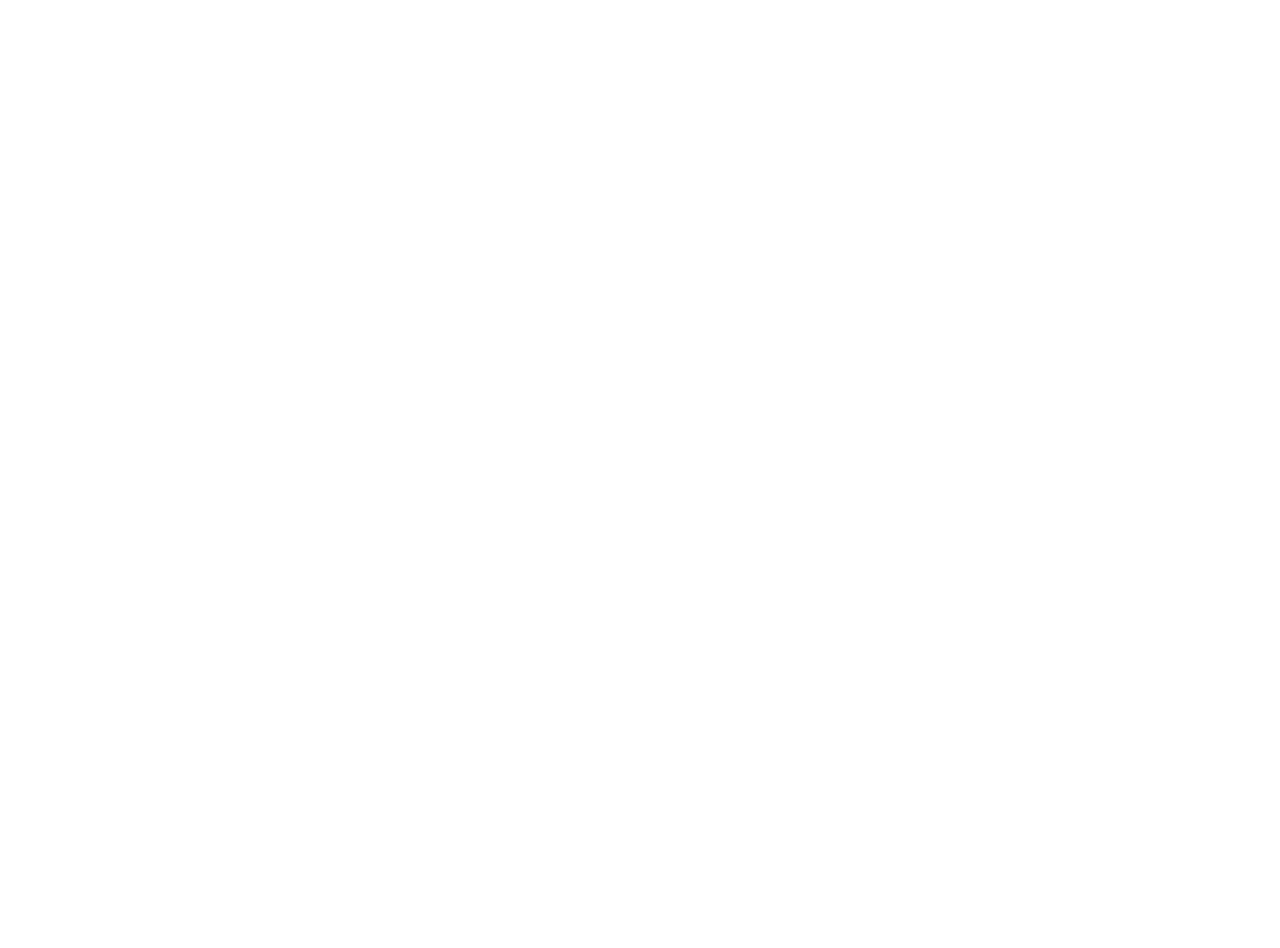
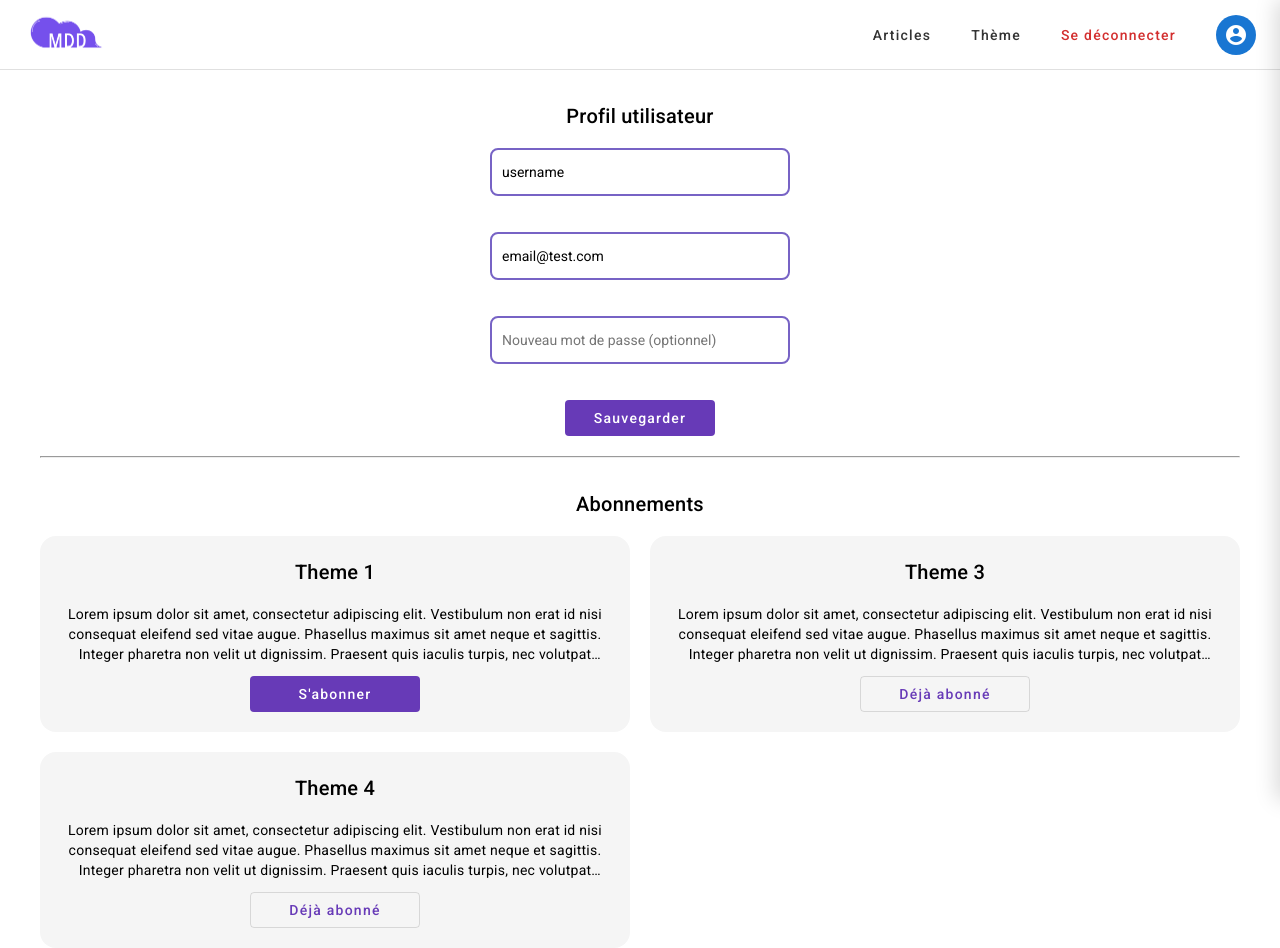
Before and after one commit to EdouardPlantevin/OC_P6, an Angular app in the folder front/: page /profile in a window 1280 px wide. Before the commit this address led to /. Before the commit the page ends 800 px from the top, so only its background shows below. Built offline with nearby package versions, Linux system fonts and the light colour scheme.

Commit message:
init profile

```diff
--- a/front/src/app/app.routes.ts
+++ b/front/src/app/app.routes.ts
@@ -9,6 +9,10 @@ export const routes: Routes = [
     {
       path: 'inscription',
       loadComponent: async () => (await import('./pages/register/register.component')).RegisterComponent
+    },
+    {
+      path: 'profile',
+      loadComponent: async () => (await import('./pages/profile/profile.component')).ProfileComponent
     },
     {
       path: 'themes',
--- /dev/null
+++ b/front/src/app/pages/profile/profile.component.html
@@ -0,0 +1,88 @@
+<app-header />
+
+<div class="profile-wrapper">
+  <h2>Profil utilisateur</h2>
+
+  <form [formGroup]="profileForm" (ngSubmit)="onSubmit()">
+    <div class="form-group">
+      <input
+        type="text"
+        formControlName="username"
+        placeholder="Nom d'utilisateur"
+        [class.error]="username?.invalid && username?.touched">
+
+      @if (username?.invalid && username?.touched) {
+        <div class="error-message">
+          @if (username?.errors?.['required']) {
+            <span>Le nom d'utilisateur est requis</span>
+          }
+          @if (username?.errors?.['minlength']) {
+            <span>Le nom d'utilisateur doit contenir au moins 3 caractères</span>
+          }
+          @if (username?.errors?.['maxlength']) {
+            <span>Le nom d'utilisateur ne peut pas dépasser 30 caractères</span>
+          }
+        </div>
+      }
+    </div>
+
+    <div class="form-group">
+      <input
+        type="email"
+        formControlName="email"
+        placeholder="Email"
+        [class.error]="email?.invalid && email?.touched">
+
+      @if (email?.invalid && email?.touched) {
+        <div class="error-message">
+          @if (email?.errors?.['required']) {
+            <span>L'email est requis</span>
+          }
+          @if (email?.errors?.['email']) {
+            <span>Veuillez entrer un email valide</span>
+          }
+        </div>
+      }
+    </div>
+
+    <div class="form-group">
+      <input
+        type="password"
+        formControlName="password"
+        placeholder="Nouveau mot de passe (optionnel)"
+        [class.error]="password?.invalid && password?.touched">
+
+      @if (password?.invalid && password?.touched) {
+        <div class="error-message">
+          @if (password?.errors?.['minlength']) {
+            <span>Le mot de passe doit contenir au moins 6 caractères</span>
+          }
+        </div>
+      }
+    </div>
+
+    <button
+      type="submit"
+      matButton="filled"
+      color="primary"
+      [disabled]="profileForm.invalid || isSubmitting">
+      @if (isSubmitting) {
+        Sauvegarde...
+      } @else {
+        Sauvegarder
+      }
+    </button>
+  </form>
+
+
+  <hr class="my-20">
+
+  <h2>Abonnements</h2>
+
+  <div class="themes-wrapper">
+    @for (theme of mockThemes; track theme.id) {
+      <app-card-theme [theme]="theme" (toggleSubscribe)="toggleSubscribe(theme.id, $event)"></app-card-theme>
+    }
+  </div>
+
+</div>
--- /dev/null
+++ b/front/src/app/pages/profile/profile.component.scss
@@ -0,0 +1,45 @@
+.profile-wrapper {
+  max-width: 1200px;
+  margin: 0 auto;
+  text-align: center;
+
+  h2 {
+    margin-top: 30px;
+  }
+  form {
+    display: flex;
+    flex-direction: column;
+    gap: 20px;
+    width: 300px;
+    margin: 0 auto;
+
+    input {
+      border: 2px solid var(--primary);
+      border-radius: 8px;
+      height: 48px;
+      padding: 10px;
+    }
+
+    button {
+      width: 150px;
+      margin: 0 auto;
+    }
+  }
+
+  .themes-wrapper {
+    display: grid;
+    grid-template-columns: repeat(2, 1fr);
+    grid-auto-rows: 1fr;
+    gap: 20px;
+  }
+}
+
+@media screen and (max-width: 820px) {
+  .profile-wrapper {
+    margin-top: 90px;
+    .themes-wrapper {
+      grid-template-columns: 1fr;
+      padding: 10px;
+    }
+  }
+}
--- /dev/null
+++ b/front/src/app/pages/profile/profile.component.ts
@@ -0,0 +1,96 @@
+import { Component, inject, output } from '@angular/core';
+import { FormBuilder, FormGroup, Validators, ReactiveFormsModule } from '@angular/forms';
+import { CommonModule } from '@angular/common';
+import { MatButton } from "@angular/material/button";
+import { HeaderComponent } from "../../components/header/header.component";
+import { CardThemeComponent } from "../../components/card-theme/card-theme.component";
+import { ThemeInterface } from "../../../interfaces/theme.interface";
+
+@Component({
+  selector: 'app-profile',
+  imports: [
+    MatButton,
+    HeaderComponent,
+    CardThemeComponent,
+    ReactiveFormsModule,
+    CommonModule
+  ],
+  templateUrl: './profile.component.html',
+  styleUrl: './profile.component.scss'
+})
+export class ProfileComponent {
+  private fb = inject(FormBuilder);
+
+  // Output pour émettre les données du profil
+  profileUpdated = output<{ username: string; email: string; password?: string }>();
+
+  profileForm: FormGroup;
+  isSubmitting = false;
+
+  constructor() {
+    this.profileForm = this.fb.group({
+      username: ['username', [Validators.required, Validators.minLength(3), Validators.maxLength(30)]],
+      email: ['email@test.com', [Validators.required, Validators.email]],
+      password: ['', [Validators.minLength(6)]]
+    });
+  }
+
+  onSubmit(): void {
+    if (this.profileForm.valid && !this.isSubmitting) {
+      this.isSubmitting = true;
+
+      const profileData = {
+        username: this.profileForm.value.username,
+        email: this.profileForm.value.email,
+        password: this.profileForm.value.password || undefined
+      };
+
+      // Émettre les données du profil
+      this.profileUpdated.emit(profileData);
+
+      // Réinitialiser le mot de passe après soumission
+      this.profileForm.patchValue({ password: '' });
+      this.isSubmitting = false;
+    } else {
+      // Marquer tous les champs comme touchés pour afficher les erreurs
+      this.markFormGroupTouched();
+    }
+  }
+
+  private markFormGroupTouched(): void {
+    Object.keys(this.profileForm.controls).forEach(key => {
+      const control = this.profileForm.get(key);
+      control?.markAsTouched();
+    });
+  }
+
+  // Getters pour faciliter l'accès aux contrôles dans le template
+  get username() { return this.profileForm.get('username'); }
+  get email() { return this.profileForm.get('email'); }
+  get password() { return this.profileForm.get('password'); }
+
+  mockThemes: ThemeInterface[] = [
+    {
+      id: 1,
+      title: 'Theme 1',
+      description: 'Lorem ipsum dolor sit amet, consectetur adipiscing elit. Vestibulum non erat id nisi consequat eleifend sed vitae augue. Phasellus maximus sit amet neque et sagittis. Integer pharetra non velit ut dignissim. Praesent quis iaculis turpis, nec volutpat tortor. Pellentesque ac tristique dolor, sed maximus metus. Class aptent taciti sociosqu ad litora torquent per conubia nostra, per inceptos himenaeos. Sed suscipit dui in tempus posuere.',
+      subscribe: false
+    },
+    {
+      id: 3,
+      title: 'Theme 3',
+      description: 'Lorem ipsum dolor sit amet, consectetur adipiscing elit. Vestibulum non erat id nisi consequat eleifend sed vitae augue. Phasellus maximus sit amet neque et sagittis. Integer pharetra non velit ut dignissim. Praesent quis iaculis turpis, nec volutpat tortor. Pellentesque ac tristique dolor, sed maximus metus. Class aptent taciti sociosqu ad litora torquent per conubia nostra, per inceptos himenaeos. Sed suscipit dui in tempus posuere.',
+      subscribe: true
+    },
+    {
+      id: 4,
+      title: 'Theme 4',
+      description: 'Lorem ipsum dolor sit amet, consectetur adipiscing elit. Vestibulum non erat id nisi consequat eleifend sed vitae augue. Phasellus maximus sit amet neque et sagittis. Integer pharetra non velit ut dignissim. Praesent quis iaculis turpis, nec volutpat tortor. Pellentesque ac tristique dolor, sed maximus metus. Class aptent taciti sociosqu ad litora torquent per conubia nostra, per inceptos himenaeos. Sed suscipit dui in tempus posuere.',
+      subscribe: true
+    }
+  ]
+
+  toggleSubscribe(id: number, action: boolean) {
+    console.log("Change theme id " + id + " subscribe to " + action)
+  }
+}
```
